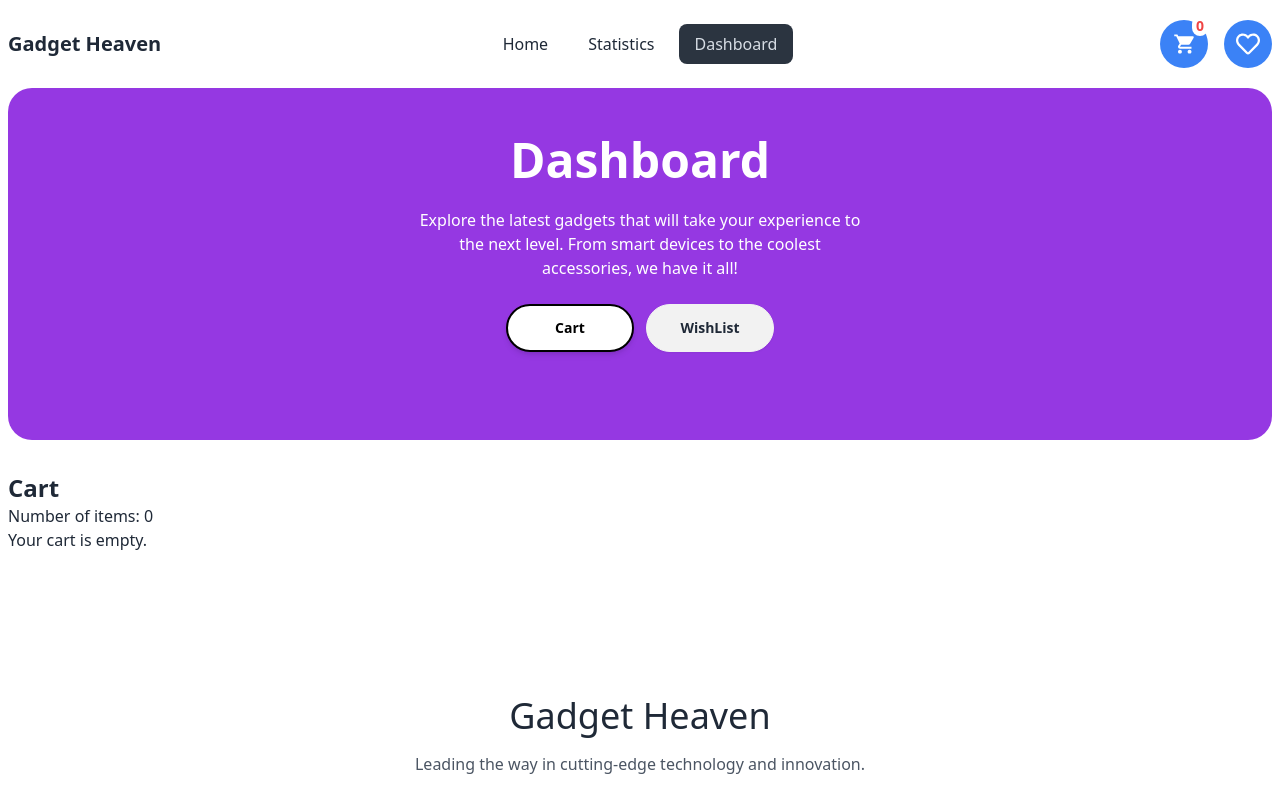
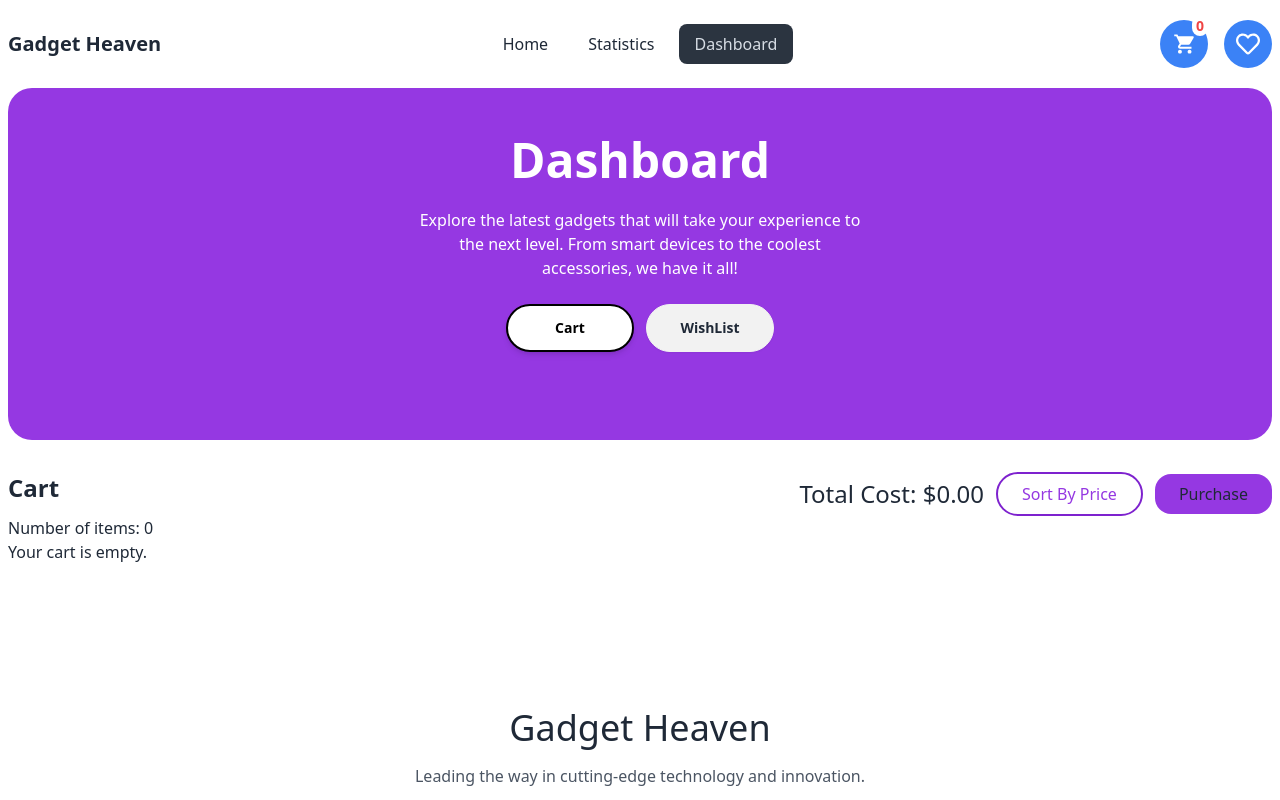
Before and after one commit to Khalid-Saifullaha/gadget-heaven-A8-PH, a React (Vite) app: page /dashboard in a window 1280 px wide. Shown: the top 800 px of the page. Built offline with nearby package versions, Linux system fonts and the light colour scheme.

Commit message:
Sort By Price

```diff
--- a/src/pages/CartPage.jsx
+++ b/src/pages/CartPage.jsx
@@ -2,6 +2,7 @@ import PropTypes from "prop-types";
 import { useEffect, useState } from "react";
 import { getStoredList } from "../utility/addToDatabase";
 import { MdDelete } from "react-icons/md";
+import { toast } from "react-toastify";
 
 const CartPage = ({ allProducts }) => {
   const [cartList, setCartList] = useState([]);
@@ -19,7 +20,8 @@ const CartPage = ({ allProducts }) => {
 
   const handleRemoveFromCart = (product_id) => {
     const updatedCartList = cartList.filter(
-      (product) => product.product_id !== product_id
+      (product) => product.product_id !== product_id,
+      toast.error("Remove Product")
     );
 
     setCartList(updatedCartList);
@@ -30,9 +32,44 @@ const CartPage = ({ allProducts }) => {
     localStorage.setItem("product-list", JSON.stringify(updatedStoredList));
   };
 
+  const handleSortByPrice = () => {
+    const sortedCartList = [...cartList].sort((a, b) => b.price - a.price);
+    setCartList(sortedCartList);
+    toast.success("Product Sort Listed");
+  };
+
+  const handlePurchasesbtn = () => {
+    setCartList([]);
+    localStorage.removeItem("product-list");
+  };
+
+  const totalCost = cartList.reduce(
+    (accumulator, product) => accumulator + product.price,
+    0
+  );
+
   return (
     <div>
-      <h2 className="text-2xl font-bold">Cart</h2>
+      <div>
+        <div className="flex justify-between">
+          <h2 className="text-2xl font-bold">Cart</h2>
+          <div className="flex items-center gap-3">
+            <h1 className="text-2xl">Total Cost: ${totalCost.toFixed(2)}</h1>
+            <button
+              onClick={handleSortByPrice}
+              className="border-2 px-6 py-2 rounded-full border-purple-700 text-[#9538E2] hover:bg-[#9538E2] hover:text-white "
+            >
+              Sort By Price
+            </button>
+            <button
+              onClick={handlePurchasesbtn}
+              className="px-6 py-2 bg-[#9538E2] rounded-2xl"
+            >
+              Purchase
+            </button>
+          </div>
+        </div>
+      </div>
       <p>Number of items: {cartList.length}</p>
 
       {cartList.length > 0 ? (
--- a/src/pages/WishlistPage.jsx
+++ b/src/pages/WishlistPage.jsx
@@ -20,11 +20,11 @@ const WishlistPage = ({ allProducts }) => {
 
   const handleRemoveFromCart = (product_id) => {
     const updatedCartList = cartList.filter(
-      (product) => product.product_id !== product_id
+      (product) => product.product_id !== product_id,
+      toast.error("This product remove the WishList ")
     );
 
     setCartList(updatedCartList);
-    toast.error("This product remove the WishList ");
     const updatedStoredList = updatedCartList.map(
       (product) => product.product_id
     );
```
Also changed, not shown: public/categories.json (+9 -5 lines).
